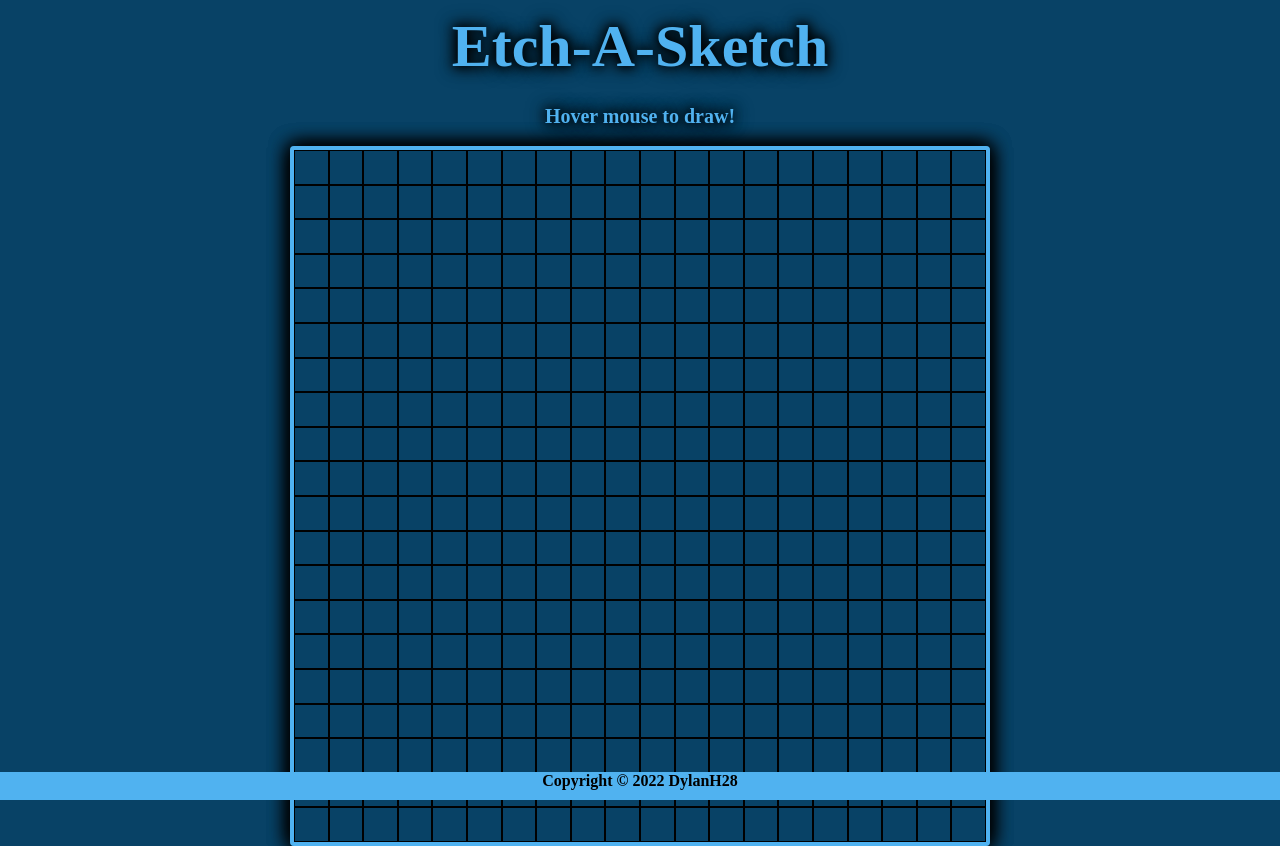
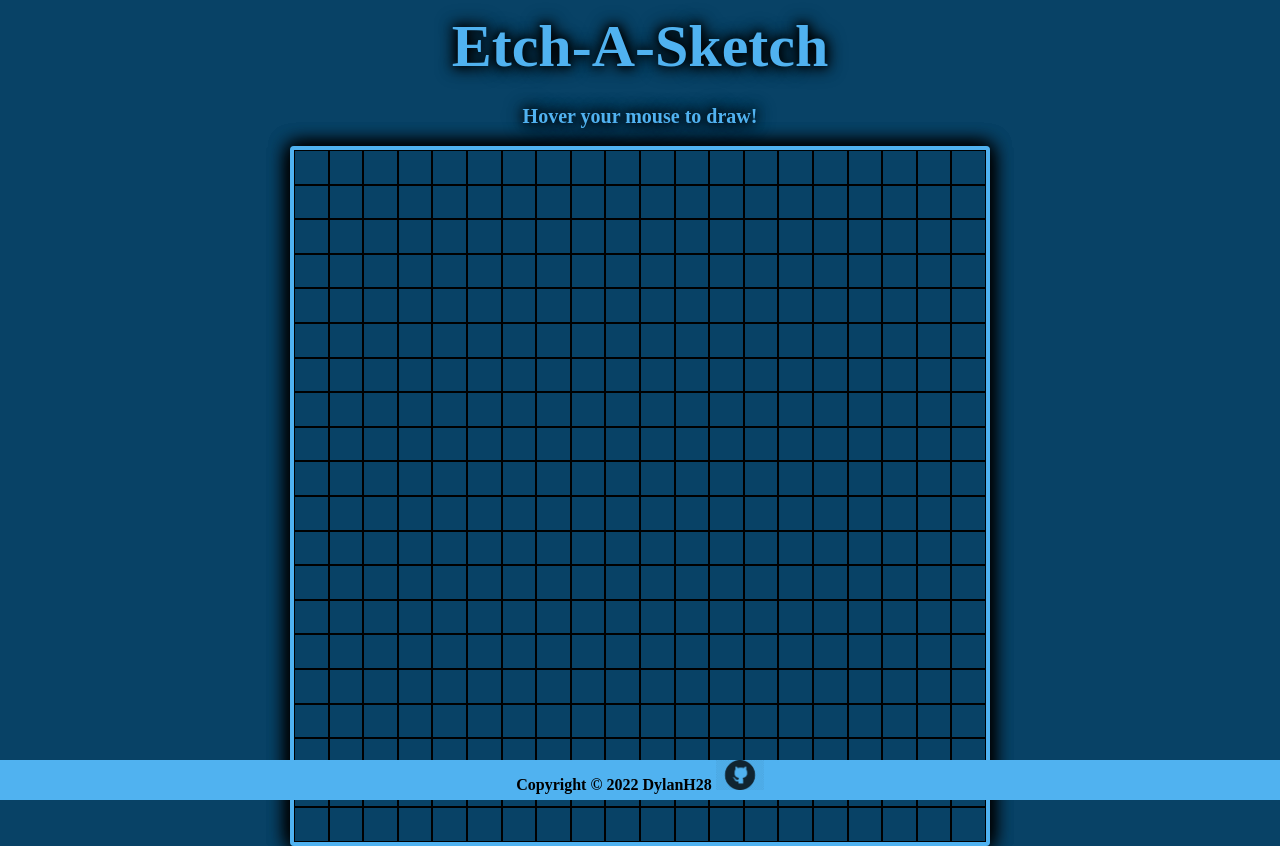
Before and after one commit to DylanH28/etch-a-sketch, a plain HTML site: page index.html in a window 1280 px wide. Shown: the top 846 px of the page. Drawn offline with Linux system fonts and the light colour scheme.

Commit message:
Added footer.

```diff
--- a/index.html
+++ b/index.html
@@ -9,7 +9,7 @@
 </head>
 <body>
     <h1>Etch-A-Sketch</h1>
-    <h2>Hover mouse to draw!</h2>
+    <h2>Hover your mouse to draw!</h2>
     <div class="grid"></div>
     <h3>Grid Size</h3>
     <div class="controls">
@@ -19,7 +19,11 @@
         <button class="reset">Reset</button>
     </div>
     <footer>
-        <p>Copyright &copy; 2022 DylanH28</p>
+        <p>Copyright &copy;
+            <script>document.write(new Date().getFullYear())</script>
+            DylanH28
+            <a href="https://github.com/DylanH28"><img src="img/github.jpg" height="30px"></a>
+        </p>
     </footer>
     <script src="script.js"></script>
 </body>
--- a/style.css
+++ b/style.css
@@ -121,7 +121,7 @@ button:hover {
 footer {
     position: fixed;
 	width: 100%;
-    height: 28px;
+    height: 40px;
 	left: 0;
 	bottom: 0;
 	background-color: var(--color-cyan);
@@ -129,3 +129,7 @@ footer {
     font-weight: bold;
 	text-align: center;
 }
+
+img {
+    mix-blend-mode: multiply;
+}
```
Also changed, not shown: img/github.jpg (added).
